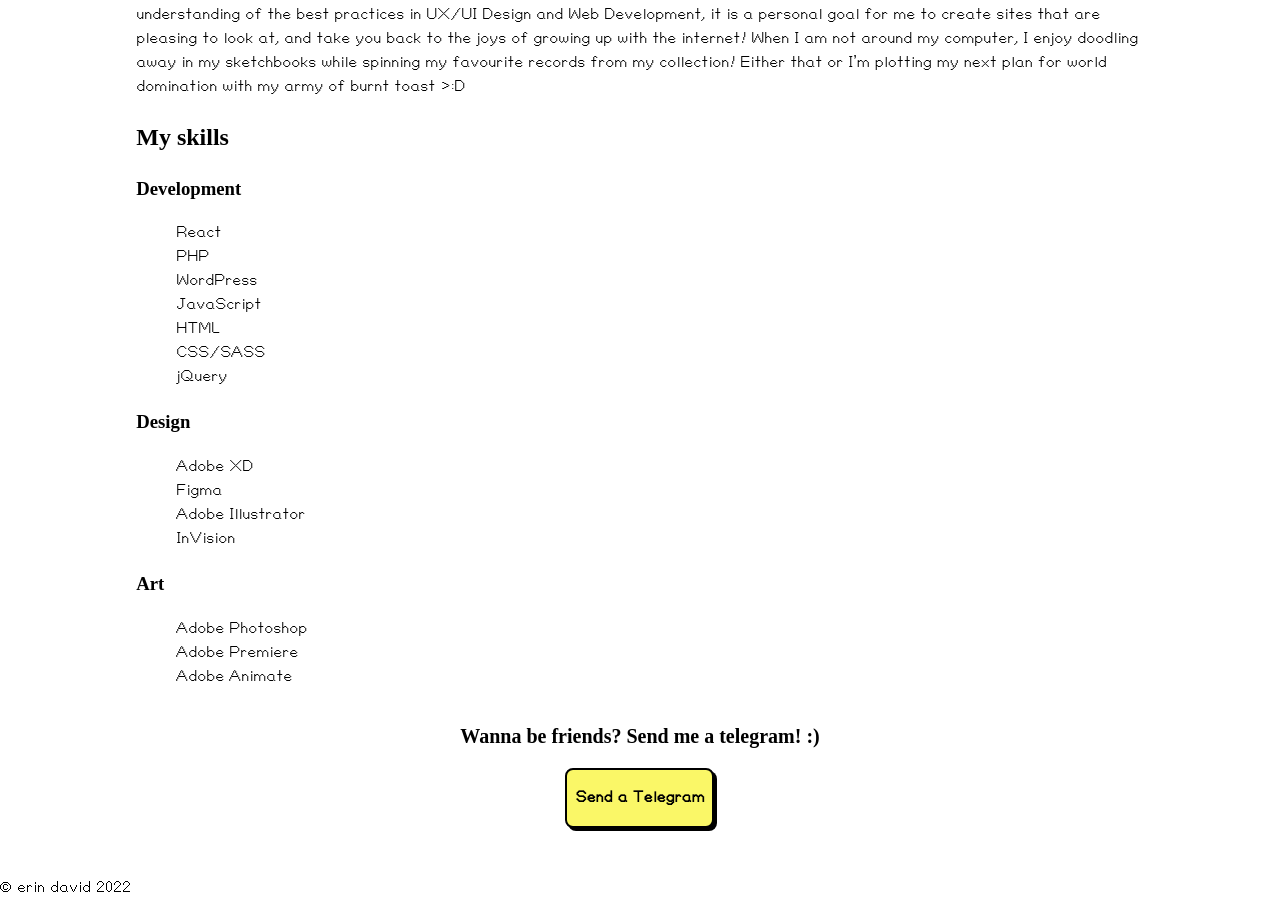
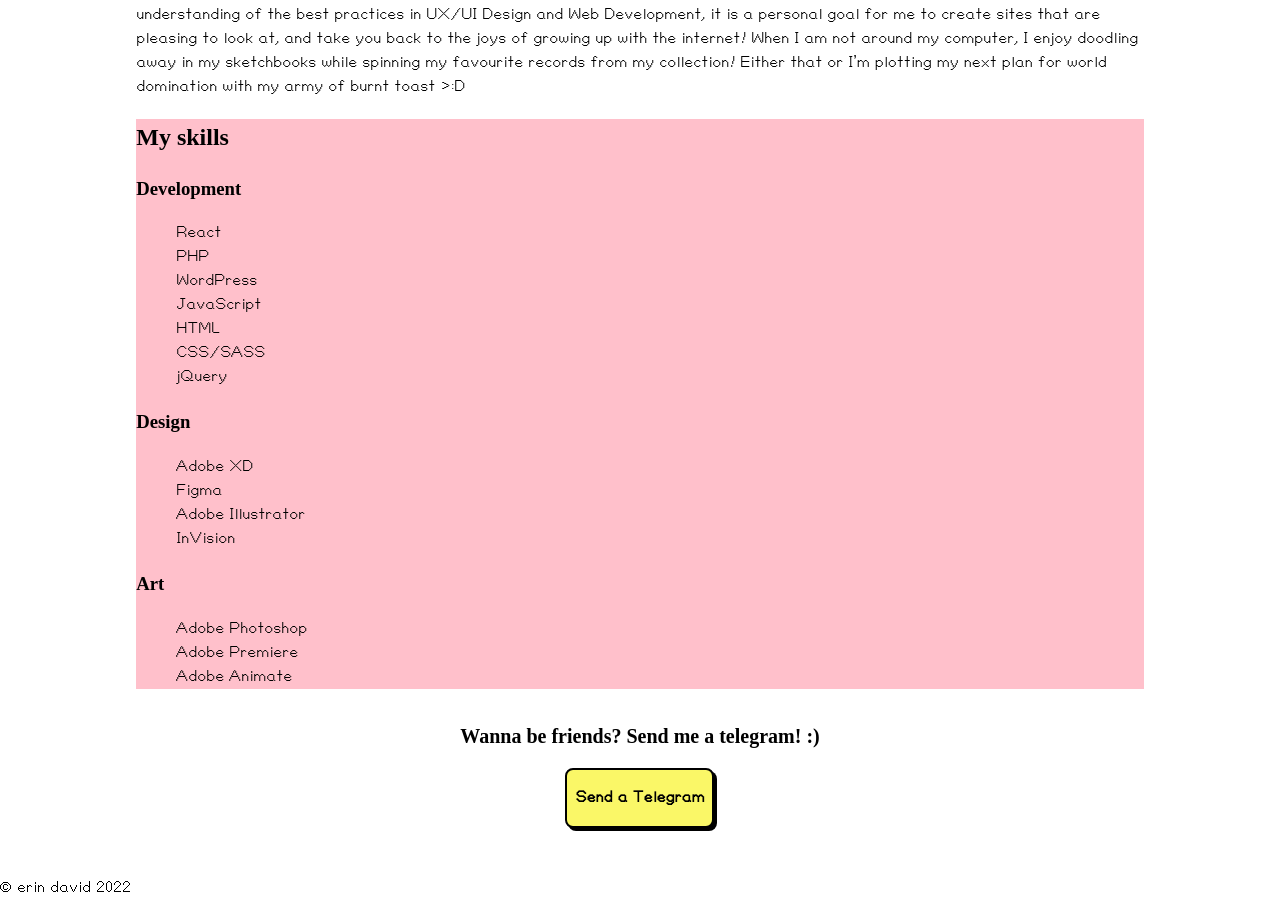
Before and after one commit to erindavid03/portfolio-site, a React (Create React App) app: page /about in a window 1280 px wide. Shown: the part 1361-2277 px from the top of the page. Built offline with nearby package versions, Linux system fonts and the light colour scheme.

Commit message:
wrap individual skill lists in articles

```diff
--- a/src/components/pages/AboutPage.js
+++ b/src/components/pages/AboutPage.js
@@ -17,6 +17,8 @@ function AboutPage() {
 
       <section>
         <h2>My skills</h2>
+        <div>
+          <article>
             <h3>Development</h3>
             <ul>
               <li>React</li>
@@ -27,7 +29,10 @@ function AboutPage() {
               <li>CSS/SASS</li>
               <li>jQuery</li>
             </ul>
+          </article>
 
+
+          <article>
             <h3>Design</h3>
               <ul>
                 <li>Adobe XD</li>
@@ -35,13 +40,17 @@ function AboutPage() {
                 <li>Adobe Illustrator</li>
                 <li>InVision</li>
               </ul>
+            </article>
 
+          <article>
             <h3>Art</h3>
             <ul>
               <li>Adobe Photoshop</li>
               <li>Adobe Premiere</li>
               <li>Adobe Animate</li>
             </ul>
+          </article>
+        </div>
       </section>
     </div>
   </>
--- a/src/styles/components/pages/_aboutPage.scss
+++ b/src/styles/components/pages/_aboutPage.scss
@@ -1,2 +1,8 @@
 @use '../../base/variables' as *;
 @use '../../base/mixins' as *;
+
+.about{
+   section:nth-child(2){
+    background-color: pink;
+   }
+}
```
Lines whose indentation alone changed are shown as unchanged.
